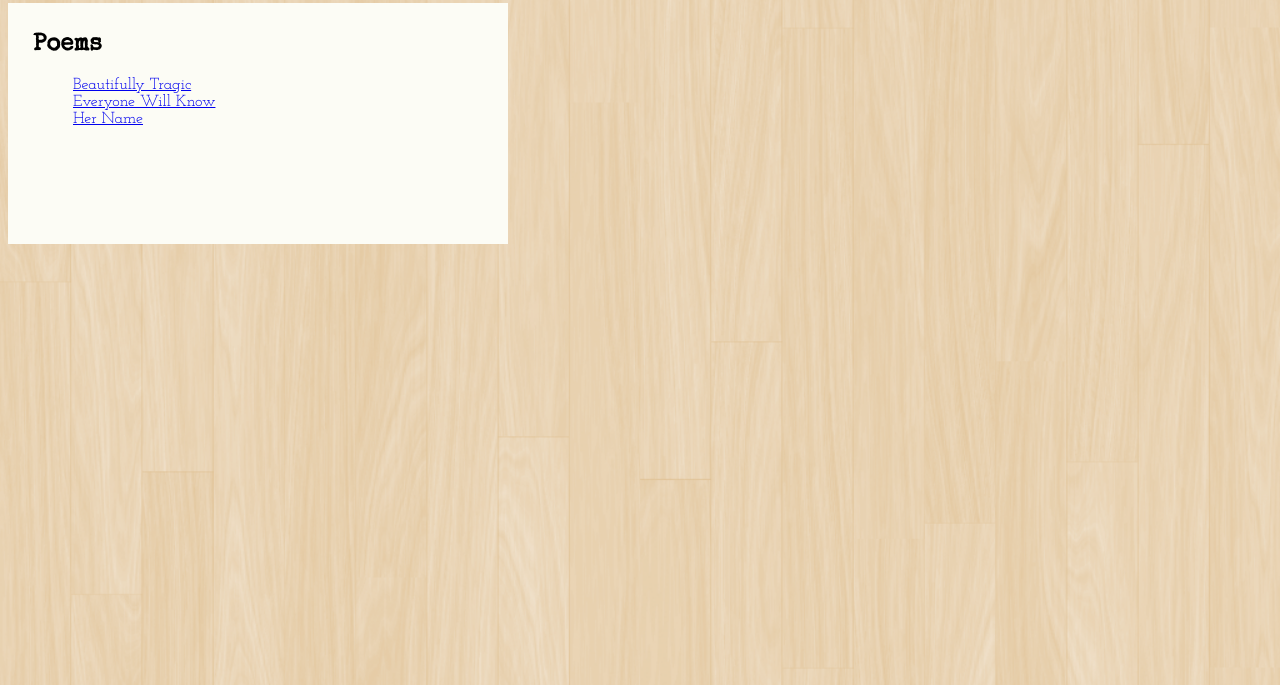
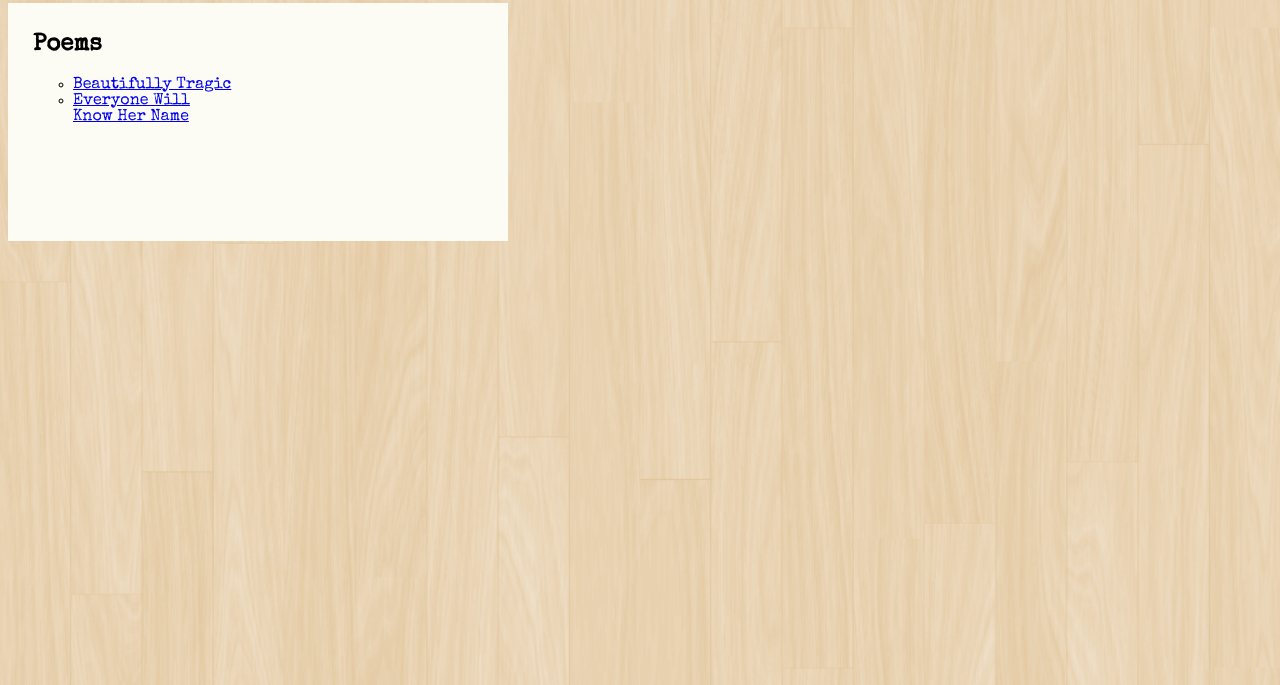
Before and after one commit to knk28/knk28.github.io, a plain HTML site: page myworks.html in a window 1280 px wide. Shown: the part 115-800 px from the top of the page. Drawn offline with nearby package versions, Linux system fonts and the light colour scheme.

Commit message:
Update 1.css

```diff
--- a/final/1.css
+++ b/final/1.css
@@ -79,8 +79,9 @@ body {
 }
 
 #poemslist li{
-  display: inline;
-  font-family: 'Josefin Slab', serif;
+  list-style-type: circle;
+  font-family: 'Special Elite', cursive;
+  color: rgba(0, 0, 0);
 }
 
 #myworks{
@@ -142,12 +143,6 @@ body {
   margin-left: 25px;
 }
 
-#poemslist ul{
-  list-style-type: circle;
-  font-family: 'Special Elite', cursive;
-  color: rgba(0, 0, 0);
-}
-
 #poems {
   box-sizing: content-box;
   width: 100%;
```
